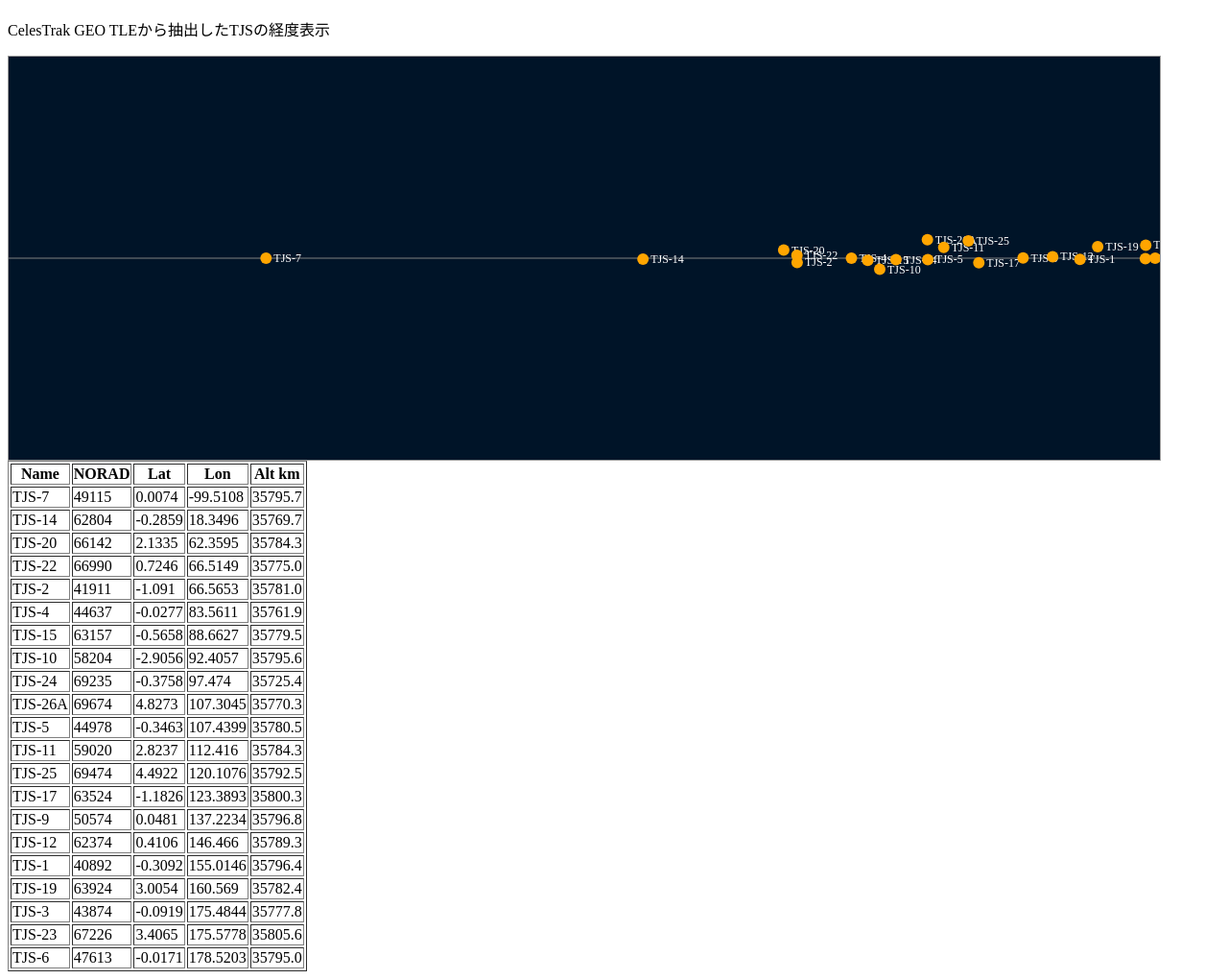
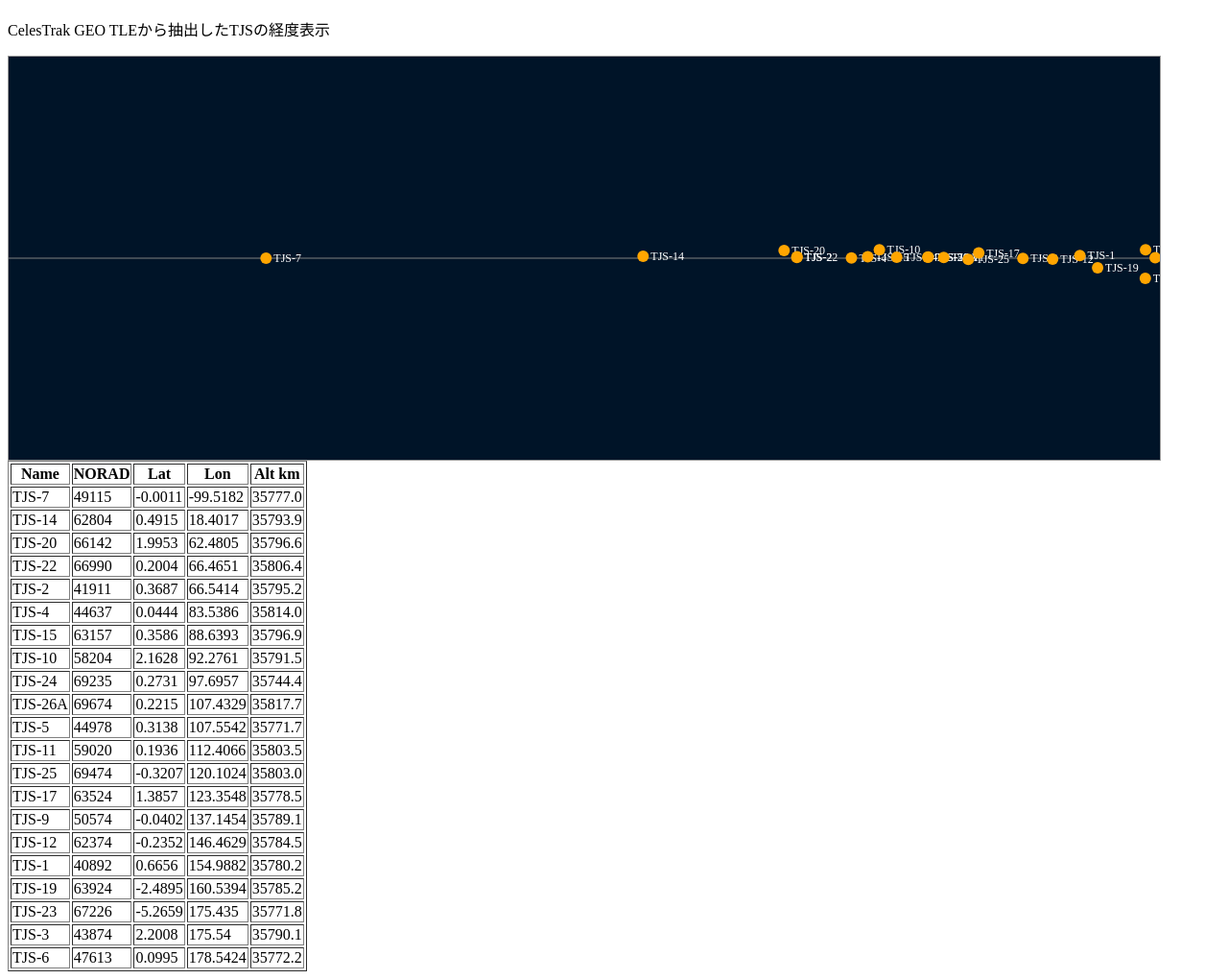
Before and after one commit to butagorilla1182/tjs_geo_control, a plain HTML site: page tjs_geo.html in a window 1280 px wide. Shown: the part 48-1068 px from the top of the page at 96% size. Drawn offline with Linux system fonts and the light colour scheme.

Commit message:
Update TJS GEO data

```diff
--- a/tjs_geo.html
+++ b/tjs_geo.html
@@ -3,48 +3,48 @@
 <p>CelesTrak GEO TLEから抽出したTJSの経度表示</p>
 <svg width="1200" height="420" style="background:#001428;border:1px solid #999">
 <line x1="0" y1="210" x2="1200" y2="210" stroke="gray"/>
-<circle cx="268.3" cy="210.0" r="6" fill="orange"><title>TJS-7 lon -99.5108</title></circle><text x="276.3" y="214.0" fill="white" font-size="12">TJS-7</text>
-<circle cx="661.2" cy="211.1" r="6" fill="orange"><title>TJS-14 lon 18.3496</title></circle><text x="669.2" y="215.1" fill="white" font-size="12">TJS-14</text>
-<circle cx="807.9" cy="201.5" r="6" fill="orange"><title>TJS-20 lon 62.3595</title></circle><text x="815.9" y="205.5" fill="white" font-size="12">TJS-20</text>
-<circle cx="821.7" cy="207.1" r="6" fill="orange"><title>TJS-22 lon 66.5149</title></circle><text x="829.7" y="211.1" fill="white" font-size="12">TJS-22</text>
-<circle cx="821.9" cy="214.4" r="6" fill="orange"><title>TJS-2 lon 66.5653</title></circle><text x="829.9" y="218.4" fill="white" font-size="12">TJS-2</text>
-<circle cx="878.5" cy="210.1" r="6" fill="orange"><title>TJS-4 lon 83.5611</title></circle><text x="886.5" y="214.1" fill="white" font-size="12">TJS-4</text>
-<circle cx="895.5" cy="212.3" r="6" fill="orange"><title>TJS-15 lon 88.6627</title></circle><text x="903.5" y="216.3" fill="white" font-size="12">TJS-15</text>
-<circle cx="908.0" cy="221.6" r="6" fill="orange"><title>TJS-10 lon 92.4057</title></circle><text x="916.0" y="225.6" fill="white" font-size="12">TJS-10</text>
-<circle cx="924.9" cy="211.5" r="6" fill="orange"><title>TJS-24 lon 97.474</title></circle><text x="932.9" y="215.5" fill="white" font-size="12">TJS-24</text>
-<circle cx="957.7" cy="190.7" r="6" fill="orange"><title>TJS-26A lon 107.3045</title></circle><text x="965.7" y="194.7" fill="white" font-size="12">TJS-26A</text>
-<circle cx="958.1" cy="211.4" r="6" fill="orange"><title>TJS-5 lon 107.4399</title></circle><text x="966.1" y="215.4" fill="white" font-size="12">TJS-5</text>
-<circle cx="974.7" cy="198.7" r="6" fill="orange"><title>TJS-11 lon 112.416</title></circle><text x="982.7" y="202.7" fill="white" font-size="12">TJS-11</text>
-<circle cx="1000.4" cy="192.0" r="6" fill="orange"><title>TJS-25 lon 120.1076</title></circle><text x="1008.4" y="196.0" fill="white" font-size="12">TJS-25</text>
-<circle cx="1011.3" cy="214.7" r="6" fill="orange"><title>TJS-17 lon 123.3893</title></circle><text x="1019.3" y="218.7" fill="white" font-size="12">TJS-17</text>
-<circle cx="1057.4" cy="209.8" r="6" fill="orange"><title>TJS-9 lon 137.2234</title></circle><text x="1065.4" y="213.8" fill="white" font-size="12">TJS-9</text>
-<circle cx="1088.2" cy="208.4" r="6" fill="orange"><title>TJS-12 lon 146.466</title></circle><text x="1096.2" y="212.4" fill="white" font-size="12">TJS-12</text>
-<circle cx="1116.7" cy="211.2" r="6" fill="orange"><title>TJS-1 lon 155.0146</title></circle><text x="1124.7" y="215.2" fill="white" font-size="12">TJS-1</text>
-<circle cx="1135.2" cy="198.0" r="6" fill="orange"><title>TJS-19 lon 160.569</title></circle><text x="1143.2" y="202.0" fill="white" font-size="12">TJS-19</text>
-<circle cx="1184.9" cy="210.4" r="6" fill="orange"><title>TJS-3 lon 175.4844</title></circle><text x="1192.9" y="214.4" fill="white" font-size="12">TJS-3</text>
-<circle cx="1185.3" cy="196.4" r="6" fill="orange"><title>TJS-23 lon 175.5778</title></circle><text x="1193.3" y="200.4" fill="white" font-size="12">TJS-23</text>
-<circle cx="1195.1" cy="210.1" r="6" fill="orange"><title>TJS-6 lon 178.5203</title></circle><text x="1203.1" y="214.1" fill="white" font-size="12">TJS-6</text>
+<circle cx="268.3" cy="210.0" r="6" fill="orange"><title>TJS-7 lon -99.5182</title></circle><text x="276.3" y="214.0" fill="white" font-size="12">TJS-7</text>
+<circle cx="661.3" cy="208.0" r="6" fill="orange"><title>TJS-14 lon 18.4017</title></circle><text x="669.3" y="212.0" fill="white" font-size="12">TJS-14</text>
+<circle cx="808.3" cy="202.0" r="6" fill="orange"><title>TJS-20 lon 62.4805</title></circle><text x="816.3" y="206.0" fill="white" font-size="12">TJS-20</text>
+<circle cx="821.6" cy="209.2" r="6" fill="orange"><title>TJS-22 lon 66.4651</title></circle><text x="829.6" y="213.2" fill="white" font-size="12">TJS-22</text>
+<circle cx="821.8" cy="208.5" r="6" fill="orange"><title>TJS-2 lon 66.5414</title></circle><text x="829.8" y="212.5" fill="white" font-size="12">TJS-2</text>
+<circle cx="878.5" cy="209.8" r="6" fill="orange"><title>TJS-4 lon 83.5386</title></circle><text x="886.5" y="213.8" fill="white" font-size="12">TJS-4</text>
+<circle cx="895.5" cy="208.6" r="6" fill="orange"><title>TJS-15 lon 88.6393</title></circle><text x="903.5" y="212.6" fill="white" font-size="12">TJS-15</text>
+<circle cx="907.6" cy="201.3" r="6" fill="orange"><title>TJS-10 lon 92.2761</title></circle><text x="915.6" y="205.3" fill="white" font-size="12">TJS-10</text>
+<circle cx="925.7" cy="208.9" r="6" fill="orange"><title>TJS-24 lon 97.6957</title></circle><text x="933.7" y="212.9" fill="white" font-size="12">TJS-24</text>
+<circle cx="958.1" cy="209.1" r="6" fill="orange"><title>TJS-26A lon 107.4329</title></circle><text x="966.1" y="213.1" fill="white" font-size="12">TJS-26A</text>
+<circle cx="958.5" cy="208.7" r="6" fill="orange"><title>TJS-5 lon 107.5542</title></circle><text x="966.5" y="212.7" fill="white" font-size="12">TJS-5</text>
+<circle cx="974.7" cy="209.2" r="6" fill="orange"><title>TJS-11 lon 112.4066</title></circle><text x="982.7" y="213.2" fill="white" font-size="12">TJS-11</text>
+<circle cx="1000.3" cy="211.3" r="6" fill="orange"><title>TJS-25 lon 120.1024</title></circle><text x="1008.3" y="215.3" fill="white" font-size="12">TJS-25</text>
+<circle cx="1011.2" cy="204.5" r="6" fill="orange"><title>TJS-17 lon 123.3548</title></circle><text x="1019.2" y="208.5" fill="white" font-size="12">TJS-17</text>
+<circle cx="1057.2" cy="210.2" r="6" fill="orange"><title>TJS-9 lon 137.1454</title></circle><text x="1065.2" y="214.2" fill="white" font-size="12">TJS-9</text>
+<circle cx="1088.2" cy="210.9" r="6" fill="orange"><title>TJS-12 lon 146.4629</title></circle><text x="1096.2" y="214.9" fill="white" font-size="12">TJS-12</text>
+<circle cx="1116.6" cy="207.3" r="6" fill="orange"><title>TJS-1 lon 154.9882</title></circle><text x="1124.6" y="211.3" fill="white" font-size="12">TJS-1</text>
+<circle cx="1135.1" cy="220.0" r="6" fill="orange"><title>TJS-19 lon 160.5394</title></circle><text x="1143.1" y="224.0" fill="white" font-size="12">TJS-19</text>
+<circle cx="1184.8" cy="231.1" r="6" fill="orange"><title>TJS-23 lon 175.435</title></circle><text x="1192.8" y="235.1" fill="white" font-size="12">TJS-23</text>
+<circle cx="1185.1" cy="201.2" r="6" fill="orange"><title>TJS-3 lon 175.54</title></circle><text x="1193.1" y="205.2" fill="white" font-size="12">TJS-3</text>
+<circle cx="1195.1" cy="209.6" r="6" fill="orange"><title>TJS-6 lon 178.5424</title></circle><text x="1203.1" y="213.6" fill="white" font-size="12">TJS-6</text>
 </svg>
 <table border="1"><tr><th>Name</th><th>NORAD</th><th>Lat</th><th>Lon</th><th>Alt km</th></tr>
-<tr><td>TJS-7</td><td>49115</td><td>0.0074</td><td>-99.5108</td><td>35795.7</td></tr>
-<tr><td>TJS-14</td><td>62804</td><td>-0.2859</td><td>18.3496</td><td>35769.7</td></tr>
-<tr><td>TJS-20</td><td>66142</td><td>2.1335</td><td>62.3595</td><td>35784.3</td></tr>
-<tr><td>TJS-22</td><td>66990</td><td>0.7246</td><td>66.5149</td><td>35775.0</td></tr>
-<tr><td>TJS-2</td><td>41911</td><td>-1.091</td><td>66.5653</td><td>35781.0</td></tr>
-<tr><td>TJS-4</td><td>44637</td><td>-0.0277</td><td>83.5611</td><td>35761.9</td></tr>
-<tr><td>TJS-15</td><td>63157</td><td>-0.5658</td><td>88.6627</td><td>35779.5</td></tr>
-<tr><td>TJS-10</td><td>58204</td><td>-2.9056</td><td>92.4057</td><td>35795.6</td></tr>
-<tr><td>TJS-24</td><td>69235</td><td>-0.3758</td><td>97.474</td><td>35725.4</td></tr>
-<tr><td>TJS-26A</td><td>69674</td><td>4.8273</td><td>107.3045</td><td>35770.3</td></tr>
-<tr><td>TJS-5</td><td>44978</td><td>-0.3463</td><td>107.4399</td><td>35780.5</td></tr>
-<tr><td>TJS-11</td><td>59020</td><td>2.8237</td><td>112.416</td><td>35784.3</td></tr>
-<tr><td>TJS-25</td><td>69474</td><td>4.4922</td><td>120.1076</td><td>35792.5</td></tr>
-<tr><td>TJS-17</td><td>63524</td><td>-1.1826</td><td>123.3893</td><td>35800.3</td></tr>
-<tr><td>TJS-9</td><td>50574</td><td>0.0481</td><td>137.2234</td><td>35796.8</td></tr>
-<tr><td>TJS-12</td><td>62374</td><td>0.4106</td><td>146.466</td><td>35789.3</td></tr>
-<tr><td>TJS-1</td><td>40892</td><td>-0.3092</td><td>155.0146</td><td>35796.4</td></tr>
-<tr><td>TJS-19</td><td>63924</td><td>3.0054</td><td>160.569</td><td>35782.4</td></tr>
-<tr><td>TJS-3</td><td>43874</td><td>-0.0919</td><td>175.4844</td><td>35777.8</td></tr>
-<tr><td>TJS-23</td><td>67226</td><td>3.4065</td><td>175.5778</td><td>35805.6</td></tr>
-<tr><td>TJS-6</td><td>47613</td><td>-0.0171</td><td>178.5203</td><td>35795.0</td></tr>
+<tr><td>TJS-7</td><td>49115</td><td>-0.0011</td><td>-99.5182</td><td>35777.0</td></tr>
+<tr><td>TJS-14</td><td>62804</td><td>0.4915</td><td>18.4017</td><td>35793.9</td></tr>
+<tr><td>TJS-20</td><td>66142</td><td>1.9953</td><td>62.4805</td><td>35796.6</td></tr>
+<tr><td>TJS-22</td><td>66990</td><td>0.2004</td><td>66.4651</td><td>35806.4</td></tr>
+<tr><td>TJS-2</td><td>41911</td><td>0.3687</td><td>66.5414</td><td>35795.2</td></tr>
+<tr><td>TJS-4</td><td>44637</td><td>0.0444</td><td>83.5386</td><td>35814.0</td></tr>
+<tr><td>TJS-15</td><td>63157</td><td>0.3586</td><td>88.6393</td><td>35796.9</td></tr>
+<tr><td>TJS-10</td><td>58204</td><td>2.1628</td><td>92.2761</td><td>35791.5</td></tr>
+<tr><td>TJS-24</td><td>69235</td><td>0.2731</td><td>97.6957</td><td>35744.4</td></tr>
+<tr><td>TJS-26A</td><td>69674</td><td>0.2215</td><td>107.4329</td><td>35817.7</td></tr>
+<tr><td>TJS-5</td><td>44978</td><td>0.3138</td><td>107.5542</td><td>35771.7</td></tr>
+<tr><td>TJS-11</td><td>59020</td><td>0.1936</td><td>112.4066</td><td>35803.5</td></tr>
+<tr><td>TJS-25</td><td>69474</td><td>-0.3207</td><td>120.1024</td><td>35803.0</td></tr>
+<tr><td>TJS-17</td><td>63524</td><td>1.3857</td><td>123.3548</td><td>35778.5</td></tr>
+<tr><td>TJS-9</td><td>50574</td><td>-0.0402</td><td>137.1454</td><td>35789.1</td></tr>
+<tr><td>TJS-12</td><td>62374</td><td>-0.2352</td><td>146.4629</td><td>35784.5</td></tr>
+<tr><td>TJS-1</td><td>40892</td><td>0.6656</td><td>154.9882</td><td>35780.2</td></tr>
+<tr><td>TJS-19</td><td>63924</td><td>-2.4895</td><td>160.5394</td><td>35785.2</td></tr>
+<tr><td>TJS-23</td><td>67226</td><td>-5.2659</td><td>175.435</td><td>35771.8</td></tr>
+<tr><td>TJS-3</td><td>43874</td><td>2.2008</td><td>175.54</td><td>35790.1</td></tr>
+<tr><td>TJS-6</td><td>47613</td><td>0.0995</td><td>178.5424</td><td>35772.2</td></tr>
 </table></body></html>
```
Also changed, not shown: tjs_geo.csv (+21 -21 lines), tjs_map.html (+1 -1 lines), last_updated.txt, 3 other files.
